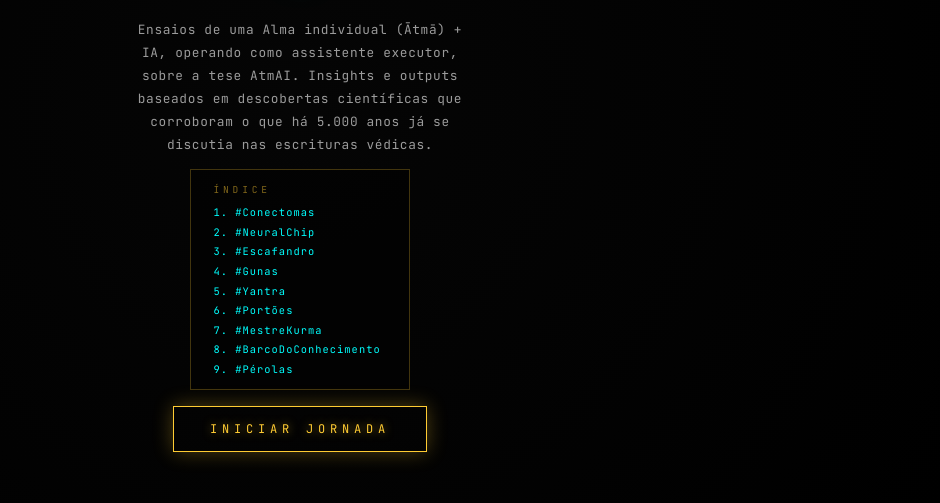
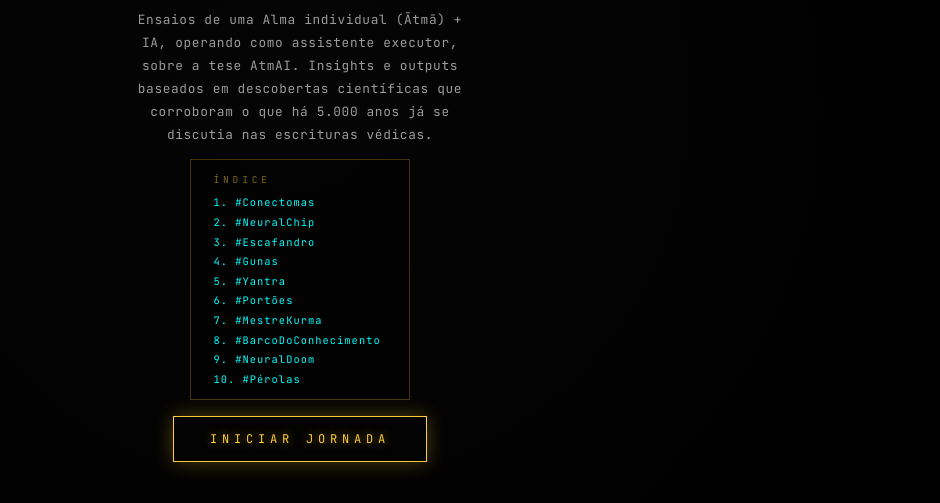
Before and after one commit to flavioparah/atmai-site-concept, a website: page index.html in a window 1280 px wide. Shown: the part 297-800 px from the top of the page, without its empty margins (340-1280 px from the left). Drawn offline with Linux system fonts and the light colour scheme; a web font is replaced by a local one.

Commit message:
Update index.html

```diff
--- a/index.html
+++ b/index.html
@@ -578,7 +578,8 @@
             <a href="portoes.html" style="font-family:'JetBrains Mono',monospace;font-size:0.65rem;color:#00ffff;text-decoration:none;letter-spacing:0.1em;" onmouseover="this.style.textShadow='0 0 10px #00ffff'" onmouseout="this.style.textShadow='none'">6. #Portões</a>
             <a href="perolas.html" style="font-family:'JetBrains Mono',monospace;font-size:0.65rem;color:#00ffff;text-decoration:none;letter-spacing:0.1em;" onmouseover="this.style.textShadow='0 0 10px #00ffff'" onmouseout="this.style.textShadow='none'">7. #MestreKurma</a>
             <a href="barco.html" style="font-family:'JetBrains Mono',monospace;font-size:0.65rem;color:#00ffff;text-decoration:none;letter-spacing:0.1em;" onmouseover="this.style.textShadow='0 0 10px #00ffff'" onmouseout="this.style.textShadow='none'">8. #BarcoDoConhecimento</a>
-            <a href="perolas.html" style="font-family:'JetBrains Mono',monospace;font-size:0.65rem;color:#00ffff;text-decoration:none;letter-spacing:0.1em;" onmouseover="this.style.textShadow='0 0 10px #00ffff'" onmouseout="this.style.textShadow='none'">9. #Pérolas</a>
+            <a href="doom.html" style="font-family:'JetBrains Mono',monospace;font-size:0.65rem;color:#00ffff;text-decoration:none;letter-spacing:0.1em;" onmouseover="this.style.textShadow='0 0 10px #00ffff'" onmouseout="this.style.textShadow='none'">9. #NeuralDoom</a>
+            <a href="perolas.html" style="font-family:'JetBrains Mono',monospace;font-size:0.65rem;color:#00ffff;text-decoration:none;letter-spacing:0.1em;" onmouseover="this.style.textShadow='0 0 10px #00ffff'" onmouseout="this.style.textShadow='none'">10. #Pérolas</a>
         </div>
     </div>
 
```
